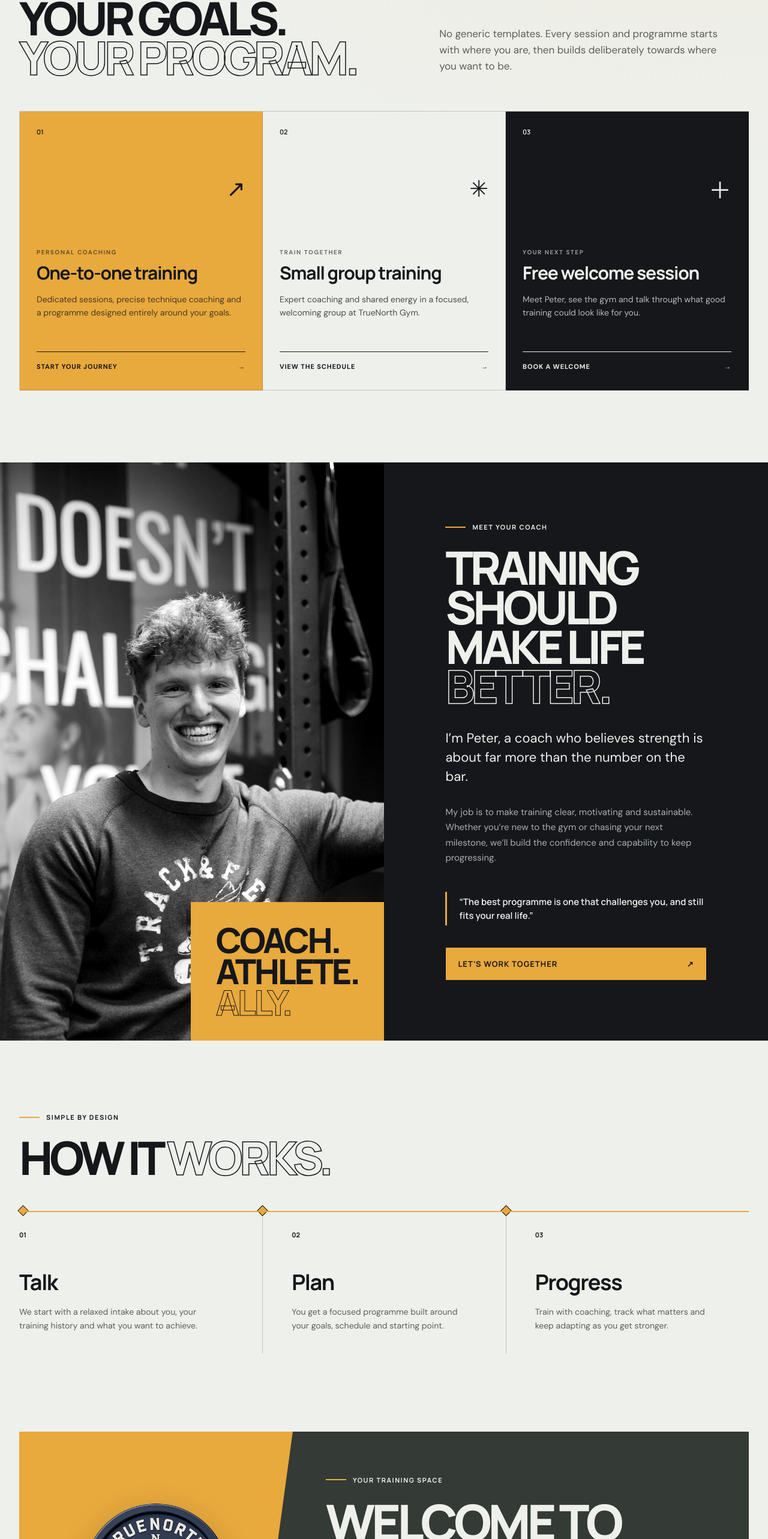
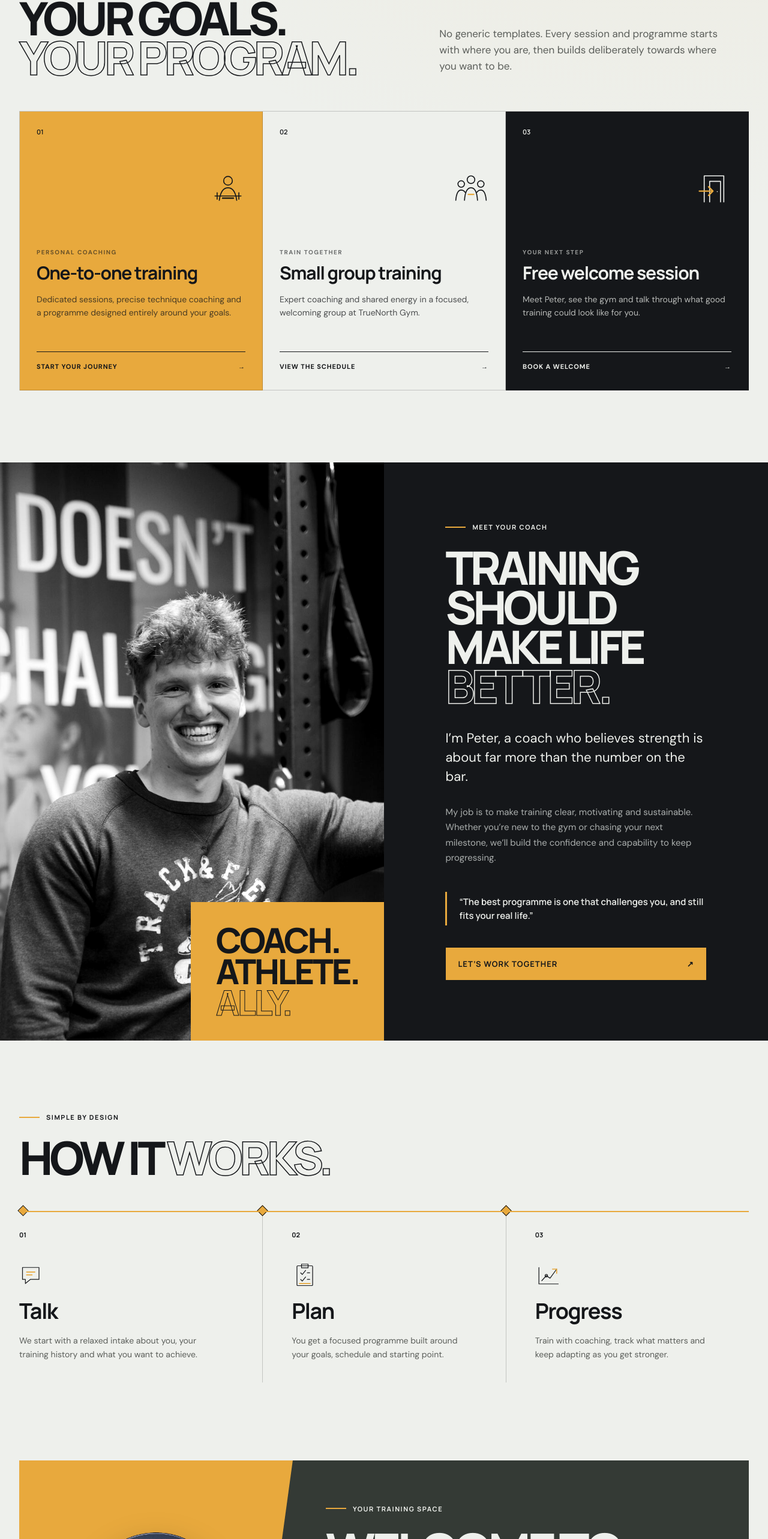
Before and after one commit to amadhya02/Peter-Dobson-Portfolio-, a Next.js app: page / in a window 1280 px wide. Shown: the part 1116-3682 px from the top of the page at 60% size. Built offline with nearby package versions, Linux system fonts and the light colour scheme.

Commit message:
Fixing icons

```diff
--- a/app/about/page.js
+++ b/app/about/page.js
@@ -3,13 +3,14 @@ import { PageShell } from '../../components/SiteChrome';
 import media from '../../content/cms/media.json';
 import seo from '../../content/cms/seo.json';
 import about from '../../content/cms/about.json';
+import TrainingIcon from '../../components/TrainingIcon';
 
 export const metadata = { title: seo.about.title, description: seo.about.description };
 
 export default function AboutPage() {
   return <PageShell eyebrow={about.hero.eyebrow} title={about.hero.title} outline={about.hero.outline} intro={about.hero.intro} variant="about" cue="Personal · Practical · Progressive">
     <section className="story-grid subpage-section"><div className="story-image reveal-left"><img src={media.heroPhoto} alt={media.heroPhotoAlt} /><span>{about.story.imageTagLine1}<br />{about.story.imageTagLine2}</span></div><div className="story-copy reveal-right"><p className="eyebrow"><span /> {about.story.eyebrow}</p><h2>{about.story.headingLine1}<br />{about.story.headingLine2}</h2><p className="lead">{about.story.lead}</p><p>{about.story.paragraph1}</p><p>{about.story.paragraph2}</p><blockquote>“{about.story.quote}”</blockquote><Link className="button" href="/intake">{about.story.cta} <span>↗</span></Link></div></section>
-    <section className="values">{about.values.map((value) => <article className="reveal-scale" key={value.number}><b>{value.number}</b><h3>{value.title}</h3><p>{value.text}</p></article>)}</section>
+    <section className="values">{about.values.map((value, i) => <article className="reveal-scale" key={value.number}><b>{value.number}</b><TrainingIcon name={['personalValue', 'practical', 'progressive', 'positive'][i]} /><h3>{value.title}</h3><p>{value.text}</p></article>)}</section>
     <section className="approach-section subpage-section"><div className="section-heading compact"><p className="eyebrow"><span /> {about.approach.eyebrow}</p><h2>{about.approach.heading}</h2></div><div className="approach-grid">{about.approach.items.map((item, i) => <article className="reveal-scale" key={item.title}><b>0{i + 1}</b><h3>{item.title}</h3><p>{item.text}</p></article>)}</div><Link className="button" href="/intake">Start a conversation <span>↗</span></Link></section>
   </PageShell>;
 }
--- a/app/globals.css
+++ b/app/globals.css
@@ -189,3 +189,20 @@ html,body{max-width:100%;overflow-x:clip}
 @media(max-width:900px){.site-header nav a.active:not(.nav-intake)::after{right:auto;width:42px;bottom:-3px;background:currentColor}.mobile-nav-meta{display:flex;flex-direction:column;gap:8px;margin-top:auto;padding-top:24px;border-top:1px solid currentColor;font:600 11px/1.5 'DM Sans',sans-serif}.mobile-nav-meta a{animation:none!important}.page-hero-heading{display:block}.page-hero-cue{margin:30px 0 0}.approach-grid{grid-template-columns:1fr}.approach-grid article{min-height:0;border-right:0;border-bottom:1px solid var(--line)}.approach-grid article:last-child{border-bottom:0}.approach-grid h3{margin-top:28px}}
 @media(max-width:600px){.page-hero-intake,.page-hero-legal{padding-top:55px;padding-bottom:58px}.page-hero-cue{width:max-content;max-width:100%;flex-basis:auto;padding:12px;font-size:9px}.page-hero-intro{font-size:16px;margin-top:28px}.page-hero::after{opacity:.3}.page-hero-figure{width:150px!important;height:150px!important;right:-24px;top:12%!important;opacity:.3}.approach-grid article{padding:26px}.offer-fit{display:grid}.price-card{min-height:0}.popular-badge{position:static;align-self:flex-start;margin-bottom:-18px}.pricing-faq{padding-top:10px}.faq-list summary{font-size:16px}.contact-method>div{display:grid;grid-template-columns:repeat(3,1fr)}.contact-method label span{text-align:center;padding:11px 6px}.legal-toc{grid-template-columns:1fr;padding:22px;margin-bottom:42px}.legal-document{padding-top:50px}.legal-document section>div{min-width:0}}
 @media(prefers-reduced-motion:reduce){.faq-list summary span,.contact-method label span{transition:none}}
+
+/* Custom training icon system */
+.training-icon{display:block;width:48px;height:48px;fill:none;stroke:currentColor;stroke-width:1.8;stroke-linecap:round;stroke-linejoin:round}
+.training-icon .icon-accent{stroke:var(--lime);stroke-width:2.5}
+.service-icon{display:flex;justify-content:flex-end;color:currentColor}
+.service-icon .training-icon{width:58px;height:58px}
+.service-card.featured .icon-accent{stroke:#141510}.service-card.dark-card .training-icon{color:var(--paper)}
+.steps .training-icon{width:44px;height:44px;margin:37px 0 0;color:var(--ink)}
+.steps .training-icon+.steps h3{margin-top:12px}
+.steps article .training-icon+h3{margin-top:12px}
+.values .training-icon{width:44px;height:44px;margin:28px 0 -28px;color:var(--ink)}
+.price-icon{position:absolute;right:27px;top:67px;width:42px;height:42px;color:currentColor;opacity:.8}.price-featured .price-icon .icon-accent{stroke:#141510}
+.intake-aside li{align-items:flex-start}.intake-aside li>.training-icon{width:34px;height:34px;flex:0 0 34px;color:var(--paper);margin-top:-7px}.intake-aside li>.training-icon .icon-accent{stroke:var(--lime)}
+footer{position:relative;overflow:hidden}.footer-watermark{position:absolute;width:390px;height:390px;right:-55px;bottom:-160px;color:#fff;opacity:.025;stroke-width:1;pointer-events:none}.footer-inner{position:relative;z-index:1}
+.service-grid,.values,.price-grid,.intake-aside{background-image:radial-gradient(circle at 90% 8%,rgba(232,169,61,.08),transparent 24%)}
+html[data-theme="dark"] .steps .training-icon,html[data-theme="dark"] .values .training-icon{color:var(--ink)}
+@media(max-width:600px){.service-icon .training-icon{width:50px;height:50px}.steps .training-icon{margin-top:25px}.values .training-icon{margin:22px 0 -18px}.price-icon{right:22px;top:58px}.intake-aside li{display:grid;grid-template-columns:auto auto 1fr;gap:15px}.footer-watermark{width:260px;height:260px;right:-75px;bottom:-80px}}
--- a/app/intake/page.js
+++ b/app/intake/page.js
@@ -3,6 +3,7 @@ import IntakeForm from '../../components/IntakeForm';
 import shared from '../../content/cms/shared.json';
 import seo from '../../content/cms/seo.json';
 import intake from '../../content/cms/intake.json';
+import TrainingIcon from '../../components/TrainingIcon';
 
 export const metadata = { title: seo.intake.title, description: seo.intake.description };
 
@@ -11,7 +12,7 @@ export default function IntakePage() {
     <section className="intake-layout subpage-section">
       <div className="intake-aside reveal-left">
         <p className="eyebrow"><span /> {intake.steps.eyebrow}</p>
-        <ol>{intake.steps.items.map((step) => <li key={step.number}><b>{step.number}</b><div><h3>{step.title}</h3><p>{step.text}</p></div></li>)}</ol>
+        <ol>{intake.steps.items.map((step, i) => <li key={step.number}><b>{step.number}</b><TrainingIcon name={['message', 'meet', 'programme'][i]} /><div><h3>{step.title}</h3><p>{step.text}</p></div></li>)}</ol>
         <a href={`mailto:${shared.footer.email}`}>{intake.steps.emailPrompt}</a>
       </div>
       <IntakeForm form={intake.form} />
--- a/app/page.js
+++ b/app/page.js
@@ -3,6 +3,7 @@
 import { Fragment } from 'react';
 import { SiteFooter, SiteHeader } from '../components/SiteChrome';
 import ScrollReveal from '../components/ScrollReveal';
+import TrainingIcon from '../components/TrainingIcon';
 import media from '../content/cms/media.json';
 import home from '../content/cms/home.json';
 
@@ -36,12 +37,12 @@ export default function Home() {
           <div className="service-grid">
             {home.coaching.cards.map((card, i) => {
               const hrefs = [intakeUrl, 'https://truenorthgym.nl/en', intakeUrl];
-              const icons = ['↗', '✳', '＋'];
+              const icons = ['personal', 'group', 'welcome'];
               const classNames = ['service-card featured reveal-scale', 'service-card reveal-scale', 'service-card dark-card reveal-scale'];
               return (
                 <article className={classNames[i]} key={card.title}>
                   <div className="card-number">0{i + 1}</div>
-                  <div className="service-icon">{icons[i]}</div>
+                  <div className="service-icon"><TrainingIcon name={icons[i]} /></div>
                   <div>
                     <p className="card-label">{card.label}</p>
                     <h3>{card.title}</h3>
@@ -61,7 +62,7 @@ export default function Home() {
 
         <section className="section process">
           <div className="section-heading compact"><p className="eyebrow"><span /> {home.process.eyebrow}</p><h2>{home.process.headingLine1} <em>{home.process.headingEm}</em></h2></div>
-          <div className="steps reveal-process">{home.process.steps.map((step) => <article className="reveal-scale" key={step.number}><b>{step.number}</b><span /><h3>{step.title}</h3><p>{step.text}</p></article>)}</div>
+          <div className="steps reveal-process">{home.process.steps.map((step, i) => <article className="reveal-scale" key={step.number}><b>{step.number}</b><span /><TrainingIcon name={['talk', 'plan', 'progress'][i]} /><h3>{step.title}</h3><p>{step.text}</p></article>)}</div>
         </section>
 
         <section className="section gym" id="gym"><div className="gym-card reveal"><div className="gym-logo-wrap"><img src={media.gymLogo} alt={media.gymLogoAlt} /></div><div><p className="eyebrow light"><span /> {home.gym.eyebrow}</p><h2>{home.gym.headingLine1}<br /><em>{home.gym.headingEm}</em></h2><p>{home.gym.text}</p><div className="gym-actions"><a className="button button-light" href="https://truenorthgym.nl/en">{home.gym.primaryCta} <span>↗</span></a><a className="text-link light-link" href="https://peterdobsonfitness.virtuagym.com/webshop/product?id=b62540dd56761c58445701c5df843d0192b6&amp;club=OVhlSHR2aDZZREJGZ1gyZlRZdjdvZz09">{home.gym.secondaryCta}</a></div></div></div></section>
--- a/app/pricing/page.js
+++ b/app/pricing/page.js
@@ -2,12 +2,13 @@ import Link from 'next/link';
 import { PageShell } from '../../components/SiteChrome';
 import seo from '../../content/cms/seo.json';
 import pricing from '../../content/cms/pricing.json';
+import TrainingIcon from '../../components/TrainingIcon';
 
 export const metadata = { title: seo.pricing.title, description: seo.pricing.description };
 
 export default function PricingPage() {
   return <PageShell eyebrow={pricing.hero.eyebrow} title={pricing.hero.title} outline={pricing.hero.outline} intro={pricing.hero.intro} variant="pricing" cue="From €54 / session">
-    <section className="price-grid subpage-section">{pricing.plans.map((plan, i) => <article className={`price-card reveal-scale${plan.featured ? ' price-featured' : ''}`} key={plan.title}>{plan.featured && <span className="popular-badge">Most popular</span>}<span className="plan-number">0{i + 1}</span><p className="card-label">{plan.tag}</p><h2>{plan.title}</h2><div className="price"><strong>{plan.price}</strong><span>{plan.suffix}</span></div><p>{plan.text}</p><ul className="plan-includes">{plan.includes.map((item) => <li key={item}>{item}</li>)}</ul><Link href="/intake">{pricing.planCta} <span>→</span></Link></article>)}</section>
+    <section className="price-grid subpage-section">{pricing.plans.map((plan, i) => <article className={`price-card reveal-scale${plan.featured ? ' price-featured' : ''}`} key={plan.title}>{plan.featured && <span className="popular-badge">Most popular</span>}<span className="plan-number">0{i + 1}</span><TrainingIcon name={['calendar', 'commitment', 'monthly', 'single'][i]} className="price-icon" /><p className="card-label">{plan.tag}</p><h2>{plan.title}</h2><div className="price"><strong>{plan.price}</strong><span>{plan.suffix}</span></div><p>{plan.text}</p><ul className="plan-includes">{plan.includes.map((item) => <li key={item}>{item}</li>)}</ul><Link href="/intake">{pricing.planCta} <span>→</span></Link></article>)}</section>
     <section className="pricing-note"><p>{pricing.note}</p><Link className="button" href="/intake">{pricing.noteCta} <span>↗</span></Link></section>
     <section className="pricing-faq subpage-section"><div className="section-heading compact"><p className="eyebrow"><span /> {pricing.faq.eyebrow}</p><h2>{pricing.faq.heading}</h2></div><div className="faq-list">{pricing.faq.items.map((item) => <details key={item.question}><summary>{item.question}<span>＋</span></summary><p>{item.answer}</p></details>)}</div><Link className="text-link" href="/terms">Read the full terms <span>→</span></Link></section>
   </PageShell>;
--- a/components/SiteChrome.js
+++ b/components/SiteChrome.js
@@ -5,6 +5,7 @@ import { usePathname } from 'next/navigation';
 import { useEffect, useState } from 'react';
 import shared from '../content/cms/shared.json';
 import ScrollReveal from './ScrollReveal';
+import TrainingIcon from './TrainingIcon';
 
 export const intakeUrl = '/intake';
 
@@ -47,7 +48,7 @@ export function SiteHeader() {
 }
 
 export function SiteFooter() {
-  return <footer><div className="footer-inner"><Brand footer /><div className="footer-links"><Link href="/coaching">{shared.footer.coaching}</Link><Link href="/about">{shared.footer.about}</Link><Link href="/gym">{shared.footer.gymSubpage}</Link><Link href="/privacy">{shared.footer.privacy}</Link><Link href="/terms">{shared.footer.terms}</Link></div><div className="footer-contact"><a href={`mailto:${shared.footer.email}`}>{shared.footer.email}</a><a href={shared.footer.instagramUrl}>{shared.footer.instagramLabel}</a></div><p className="copyright">© {new Date().getFullYear()} {shared.footer.copyrightSuffix}</p></div></footer>;
+  return <footer><TrainingIcon name="barbell" className="footer-watermark" /><div className="footer-inner"><Brand footer /><div className="footer-links"><Link href="/coaching">{shared.footer.coaching}</Link><Link href="/about">{shared.footer.about}</Link><Link href="/gym">{shared.footer.gymSubpage}</Link><Link href="/privacy">{shared.footer.privacy}</Link><Link href="/terms">{shared.footer.terms}</Link></div><div className="footer-contact"><a href={`mailto:${shared.footer.email}`}>{shared.footer.email}</a><a href={shared.footer.instagramUrl}>{shared.footer.instagramLabel}</a></div><p className="copyright">© {new Date().getFullYear()} {shared.footer.copyrightSuffix}</p></div></footer>;
 }
 
 function HeroFigure({ variant }) {
--- /dev/null
+++ b/components/TrainingIcon.js
@@ -0,0 +1,24 @@
+const paths = {
+  personal: <><circle cx="32" cy="17" r="8"/><path d="M16 53c2-15 7-23 16-23s14 8 16 23M8 45h48M12 39v12M52 39v12"/><path className="icon-accent" d="M22 49h20"/></>,
+  group: <><circle cx="32" cy="15" r="7"/><circle cx="14" cy="23" r="6"/><circle cx="50" cy="23" r="6"/><path d="M20 53c1-15 5-23 12-23s11 8 12 23M4 53c1-12 4-19 10-19 3 0 5 1 7 4M60 53c-1-12-4-19-10-19-3 0-5 1-7 4"/><path className="icon-accent" d="M27 42h10"/></>,
+  welcome: <><path d="M14 56V8h36v48M24 56V18h20v38M38 37h.1"/><path className="icon-accent" d="M5 36h25M22 28l8 8-8 8"/></>,
+  talk: <><path d="M8 12h40v29H27L15 51V41H8z"/><path className="icon-accent" d="M18 23h20M18 30h13"/></>,
+  plan: <><rect x="13" y="8" width="38" height="48" rx="2"/><path d="M24 8V4h16v9H24zM22 25l4 4 8-10M38 25h6M22 41l4 4 8-10M38 41h6"/><path className="icon-accent" d="M19 51h26"/></>,
+  progress: <><path d="M9 52V12M9 52h47M16 44l11-12 9 6 16-22"/><path className="icon-accent" d="M42 16h10v10"/><circle cx="27" cy="32" r="3"/></>,
+  personalValue: <><circle cx="32" cy="19" r="8"/><path d="M14 56c2-17 8-27 18-27s16 10 18 27M7 56h50"/><circle className="icon-accent" cx="32" cy="40" r="5"/><path className="icon-accent" d="M32 32v3M32 45v4M24 40h3M37 40h3"/></>,
+  practical: <><path d="M8 16h48M8 32h48M8 48h48"/><circle cx="22" cy="16" r="5"/><circle cx="43" cy="32" r="5"/><circle cx="28" cy="48" r="5"/><path className="icon-accent" d="M22 11v10M43 27v10M28 43v10"/></>,
+  progressive: <><path d="M9 52h46M15 46V34h10v12M28 46V25h10v21M41 46V15h10v31"/><path className="icon-accent" d="M14 25l13-9 9 4 16-12"/></>,
+  positive: <><path d="M10 48h44M17 48a15 15 0 0 1 30 0"/><path d="M32 9v10M10 19l8 8M54 19l-8 8M5 36h11M48 36h11"/><path className="icon-accent" d="M23 48a9 9 0 0 1 18 0"/></>,
+  calendar: <><rect x="9" y="13" width="46" height="43" rx="3"/><path d="M9 25h46M20 8v11M44 8v11M19 35h6M30 35h6M41 35h6M19 45h6M30 45h6"/><path className="icon-accent" d="M41 45h6"/></>,
+  commitment: <><circle cx="32" cy="32" r="24"/><path d="M32 18v15l10 6M20 7l-7 8M44 7l7 8"/><path className="icon-accent" d="M23 48h18"/></>,
+  monthly: <><path d="M10 19h44v35H10zM10 29h44M20 10v16M44 10v16"/><path d="M22 42a11 11 0 0 1 19-7M42 31v8h-8"/><path className="icon-accent" d="M42 42a11 11 0 0 1-19 7M22 53v-8h8"/></>,
+  single: <><path d="M8 32h48M12 22v20M18 18v28M46 18v28M52 22v20"/><circle className="icon-accent" cx="32" cy="32" r="5"/></>,
+  message: <><path d="M8 12h48v33H29L16 55V45H8z"/><path className="icon-accent" d="M19 25h26M19 33h17"/></>,
+  meet: <><circle cx="23" cy="20" r="9"/><circle cx="45" cy="23" r="7"/><path d="M7 55c2-17 7-26 16-26s14 9 16 26M37 36c2-4 4-6 8-6 7 0 11 8 12 25"/><path className="icon-accent" d="M27 43h14"/></>,
+  programme: <><rect x="12" y="8" width="40" height="49" rx="3"/><path d="M23 8V4h18v10H23zM21 25h22M21 34h14M21 43h10"/><path className="icon-accent" d="M38 43l4 4 9-12"/></>,
+  barbell: <><path d="M4 32h56M8 24v16M14 18v28M50 18v28M56 24v16"/><path className="icon-accent" d="M25 28v8M39 28v8"/></>,
+};
+
+export default function TrainingIcon({ name, className = '' }) {
+  return <svg className={`training-icon ${className}`.trim()} viewBox="0 0 64 64" aria-hidden="true" focusable="false">{paths[name]}</svg>;
+}
```
